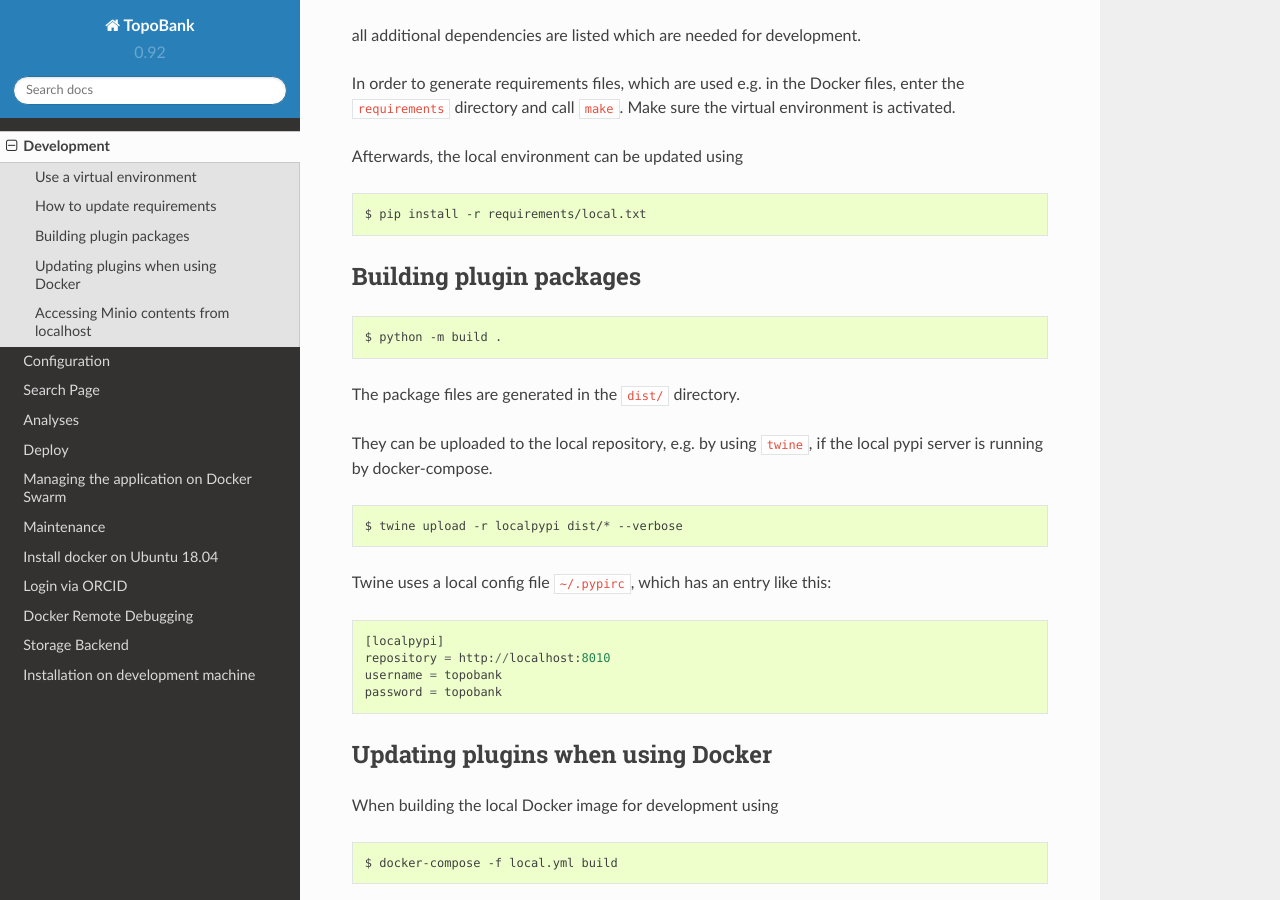
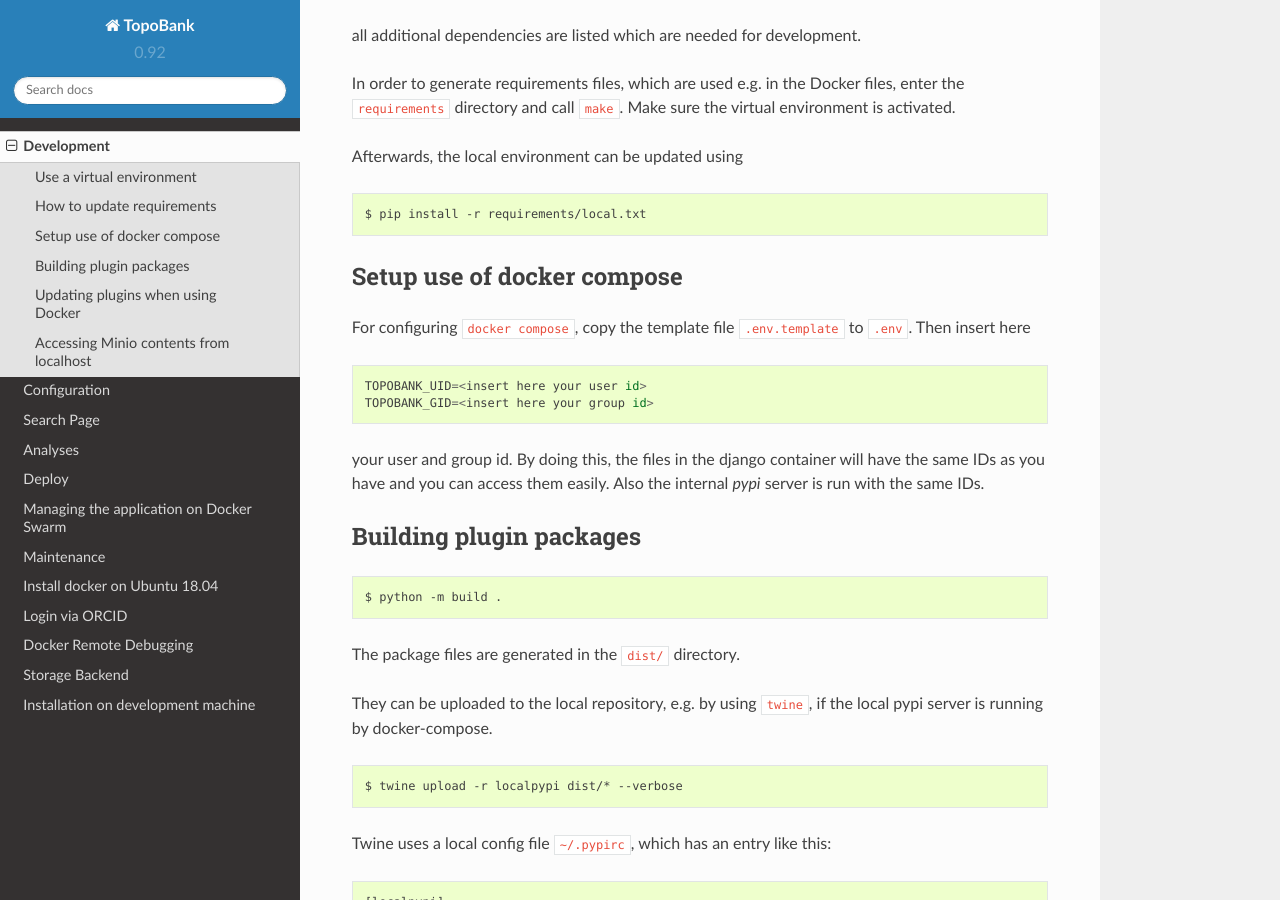
Before and after one commit to ContactEngineering/topobank, a Sphinx documentation site: the page built from docs/development.rst, in a window 1280 px wide and 900 px high, scrolled down 634 px. Built offline with Sphinx 7.4.7 and the Read the Docs theme 2.0.0, drawn with Linux system fonts in a browser that asks for light colours.

Commit message:
MAINT: Use IDs of developer.
Using now the same user id and group id from the
developer for files inside the django containers.
This is needed for running the app with "docker compose".

Similar for the internally used PyPI server for plugin distribution.

```diff
--- a/docs/development.rst
+++ b/docs/development.rst
@@ -42,6 +42,23 @@ Afterwards, the local environment can be updated using
 .. code:: bash
 
     $ pip install -r requirements/local.txt
+
+Setup use of docker compose
+---------------------------
+
+For configuring :code:`docker compose`, copy the template file
+:code:`.env.template` to :code:`.env`.
+Then insert here
+
+.. code::
+
+    TOPOBANK_UID=<insert here your user id>
+    TOPOBANK_GID=<insert here your group id>
+
+your user and group id. By doing this, the files in the django
+container will have the same IDs as you have and you can access them easily.
+Also the internal `pypi` server is run with the same IDs.
+
 
 Building plugin packages
 ------------------------
--- a/local.yml
+++ b/local.yml
@@ -16,6 +16,9 @@ services:
     build:
       context: .
       dockerfile: ./compose/local/django/Dockerfile
+      args:
+        USER_ID: ${TOPOBANK_UID:-0}
+        GROUP_ID: ${TOPOBANK_GID:-0}
     shm_size: '2gb'
     image: topobank_local_django
     depends_on:
@@ -169,7 +172,7 @@ services:
   # Local pypiserver for installing packages
   #
   pypi:
-    user: "${PYPI_SERVER_UID}:${PYPI_SERVER_GID}"  # use here the UID (and GID) of the user running the service
+    user: "${TOPOBANK_UID}:${TOPOBANK_GID}"  # use here the UID (and GID) of the user running the service
     image: docker.io/pypiserver/pypiserver:latest
     environment:
       - PYTHONUNBUFFERED=1
```
Also changed, not shown: 2 other files.
